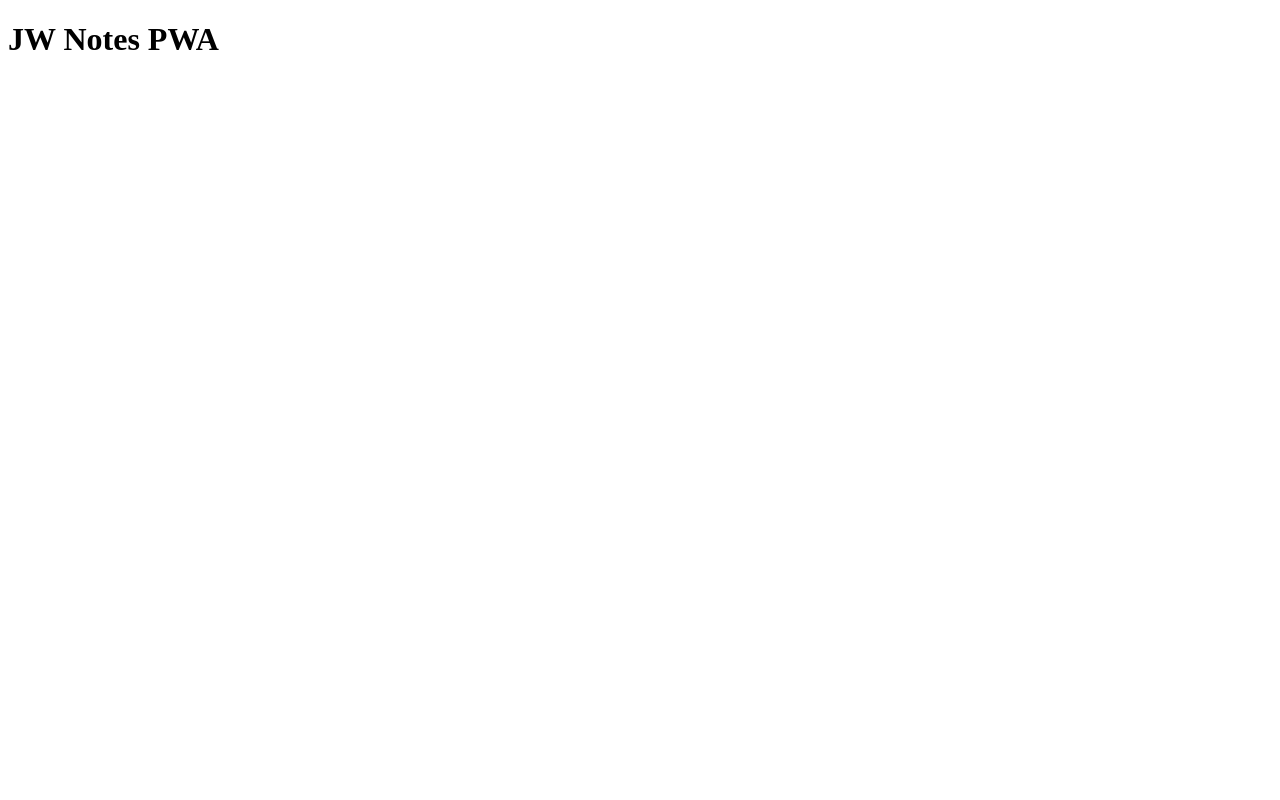
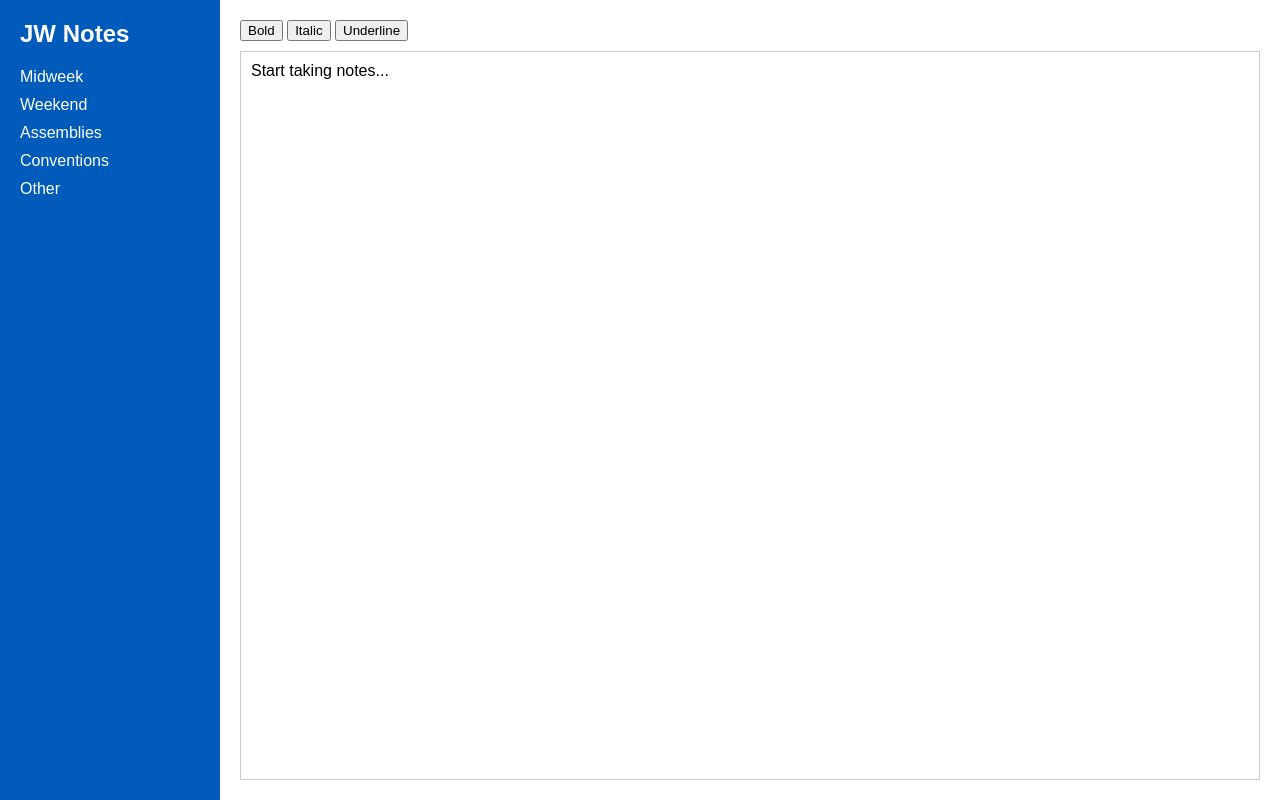
Before and after one commit to bobdallama/jw-notes-pwa, a plain HTML site: page index.html in a window 1280 px wide. Drawn offline with Linux system fonts and the light colour scheme; files that its build step writes are made by us from their sources.

Commit message:
Add files via upload

```diff
--- a/index.html
+++ b/index.html
@@ -1 +1,36 @@
-<!DOCTYPE html><html><head><title>JW Notes</title></head><body><h1>JW Notes PWA</h1></body></html>
+
+<!DOCTYPE html>
+<html lang="en">
+<head>
+    <meta charset="UTF-8">
+    <meta name="viewport" content="width=device-width, initial-scale=1.0">
+    <meta name="theme-color" content="#005BBB">
+    <link rel="stylesheet" href="css/styles.css">
+    <title>JW Notes</title>
+</head>
+<body>
+    <div class="app-container">
+        <aside class="sidebar">
+            <h2>JW Notes</h2>
+            <ul>
+                <li>Midweek</li>
+                <li>Weekend</li>
+                <li>Assemblies</li>
+                <li>Conventions</li>
+                <li>Other</li>
+            </ul>
+        </aside>
+        <main class="note-area">
+            <div class="toolbar">
+                <button onclick="format('bold')">Bold</button>
+                <button onclick="format('italic')">Italic</button>
+                <button onclick="format('underline')">Underline</button>
+            </div>
+            <div id="editor" contenteditable="true" class="editor">
+                Start taking notes...
+            </div>
+        </main>
+    </div>
+    <script src="js/script.js"></script>
+</body>
+</html>
--- /dev/null
+++ b/script.js
@@ -0,0 +1,4 @@
+
+function format(command) {
+    document.execCommand(command, false, null);
+}
--- a/styles.css
+++ b/styles.css
@@ -1,11 +1,53 @@
 
 body {
-  font-family: Arial, sans-serif;
-  margin: 20px;
+    margin: 0;
+    font-family: sans-serif;
+    display: flex;
+    height: 100vh;
 }
 
-textarea {
-  width: 100%;
-  height: 300px;
-  font-size: 16px;
+.app-container {
+    display: flex;
+    width: 100%;
 }
+
+.sidebar {
+    width: 220px;
+    background-color: #005BBB;
+    color: white;
+    padding: 20px;
+    box-sizing: border-box;
+}
+
+.sidebar h2 {
+    margin-top: 0;
+    font-size: 1.5em;
+}
+
+.sidebar ul {
+    list-style-type: none;
+    padding: 0;
+}
+
+.sidebar ul li {
+    margin: 10px 0;
+    cursor: pointer;
+}
+
+.note-area {
+    flex-grow: 1;
+    padding: 20px;
+    display: flex;
+    flex-direction: column;
+}
+
+.toolbar {
+    margin-bottom: 10px;
+}
+
+.editor {
+    flex-grow: 1;
+    border: 1px solid #ccc;
+    padding: 10px;
+    min-height: 300px;
+}
```
